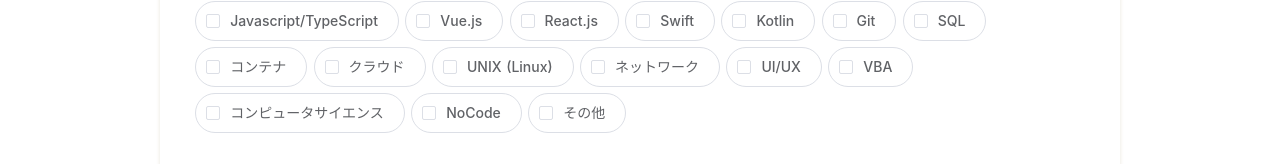
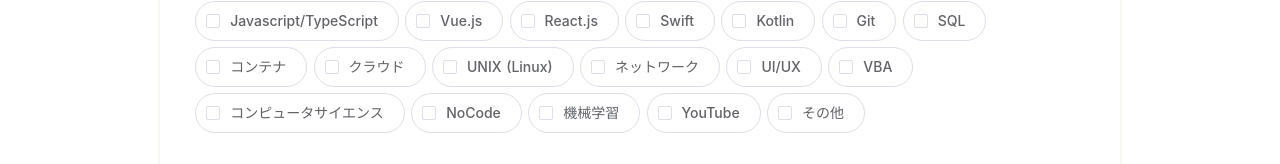
Before and after one commit to haga0531/course-map, a Nuxt app: page / in a window 1280 px wide. Shown: the part 788-952 px from the top of the page. Built offline with nearby package versions, Linux system fonts and the light colour scheme; no server answers; the database is empty.

Commit message:
add tags

```diff
--- a/assets/categories.json
+++ b/assets/categories.json
@@ -93,6 +93,14 @@
   },
   {
     "checked": false,
+    "value": "機械学習"
+  },
+  {
+    "checked": false,
+    "value": "YouTube"
+  },
+  {
+    "checked": false,
     "value": "その他"
   }
 ]
--- a/assets/tags.ts
+++ b/assets/tags.ts
@@ -3,6 +3,8 @@ const tags = [
   'コンテナ',
   'クラウド',
   'コンピュータサイエンス',
+  '機械学習',
+  'YouTube',
   'HTML/CSS',
   'Ruby/Rails',
   'PHP/Laravel',
--- a/components/Header.vue
+++ b/components/Header.vue
@@ -193,8 +193,8 @@ export default class Header extends Vue {
     const provider = new firebase.auth.GoogleAuthProvider()
     auth.signInWithPopup(provider)
       .then(res => {
+        this.dialogAuthVisible = false
         this.$store.dispatch('auth/setUser',res.user)
-        this.dialogAuthVisible = false
       }).catch(e => console.log(e))
   }
 
```
